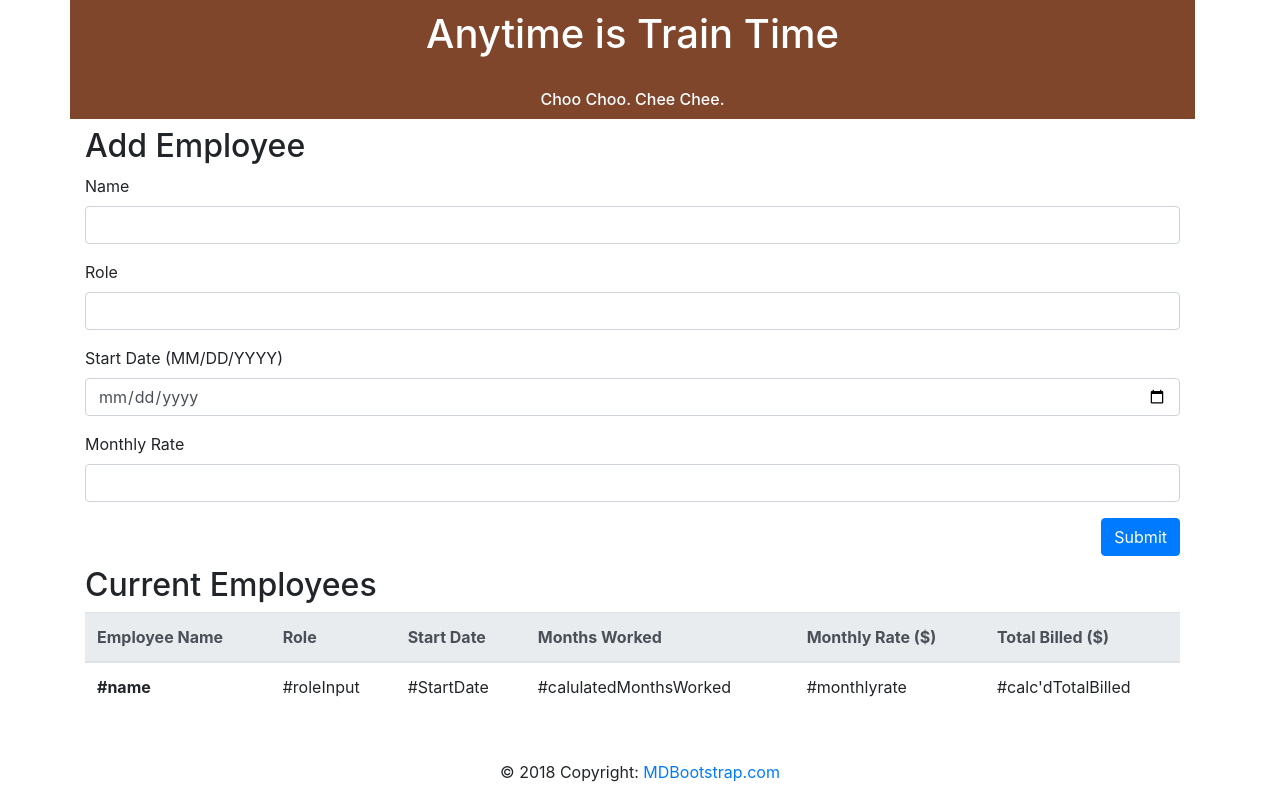
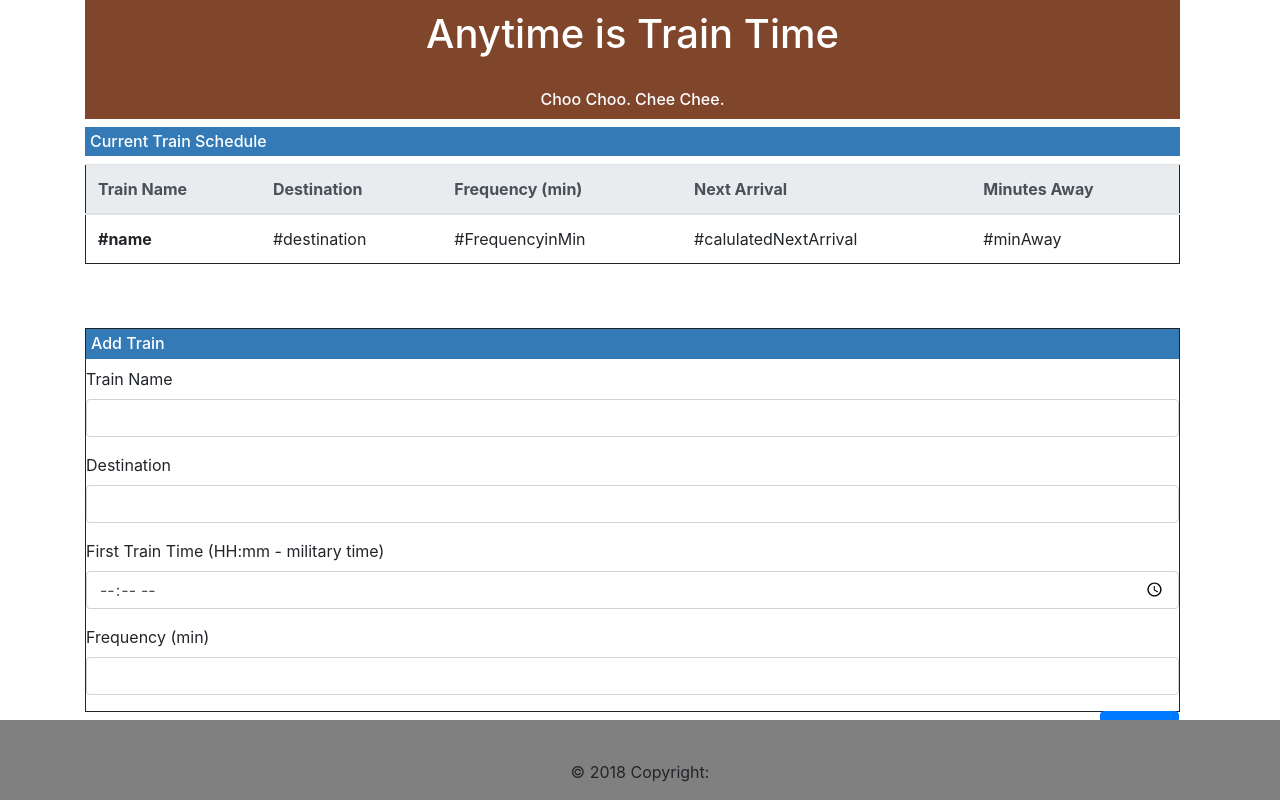
Before and after one commit to Throwback74/TrainScheduler-Firebase, a plain HTML site: page index.html in a window 1280 px wide. Drawn offline with nearby package versions, Linux system fonts and the light colour scheme; files whose address does not match are found by name.

Commit message:
desktop end of night commit

```diff
--- a/index.html
+++ b/index.html
@@ -20,14 +20,27 @@
             padding-top: 10px;
         }
 
-        h6 {
+        #topper {
             padding-bottom: 10px;
         }
 
+        .percy {
+            background-color: rgb(51,122,183);
+            color: white;
+            padding: 5px;
+        }
+        form,
+        table {
+            border: solid 1px,
+        }
         #submit-form {
             float: right;
         }
 
+        footer {
+            background-color: gray;
+            overflow: hidden;
+        }
         /* footer {*/
             /* padding: 30px 0; */
             /* clear: both; */
@@ -43,53 +56,56 @@
 <body class="mx-auto my-0">
     <div class= "container-fluid border-bottom-1">
         <div class="container mb-2 mt-0 pl-0">
+            <div class="container">
                 <div class="page-header">
                     <header class="trainingDay"><h1>Anytime is Train Time</h1><br>
-                        <h6>Choo Choo. Chee Chee.</h6></header>
+                        <h6 id="topper">Choo Choo. Chee Chee.</h6>
+                    </header>
+                </div>
             </div>
             <div class="container mt-2">
-                    <form>
-                        <div class="form-group">
-                            <h2>Add Employee</h2>
-                            <label for="Name">Name</label>
-                            <input type="text" class="form-control" id="nameInput">
-                        </div>
-                        <div class="form-group">
-                            <label for="Role">Role</label>
-                            <input type="text" class="form-control" id="roleInput">
-                        </div>
-                        <div class="form-group">
-                                <label for="start-date">Start Date (MM/DD/YYYY)</label>
-                                <input type="date" class="form-control" id="startDate">
-                        </div>
-                        <div class="form-group">
-                                <label for="monthly-rate">Monthly Rate</label>
-                                <input type="number" class="form-control" id="monthlyRate">
-                        </div>
-                        <button class="btn btn-primary" id="submit-form" type="submit">Submit</button>
-                    </form>
-                    <br><br>
                 <table class="table">
-                        <h2>Current Employees</h2>
+                    <h6 class="percy">Current Train Schedule</h6>
                     <thead class="thead-light">
                         <tr>
-                            <th scope="col">Employee Name</th>
-                            <th scope="col">Role</th>
-                            <th scope="col">Start Date</th>
-                            <th scope="col">Months Worked</th>
-                            <th scope="col">Monthly Rate ($)</th>
-                            <th scope="col">Total Billed ($)</th>
+                        <th scope="col">Train Name</th>
+                        <th scope="col">Destination</th>
+                        <th scope="col">Frequency (min)</th>
+                        <th scope="col">Next Arrival</th>
+                        <th scope="col">Minutes Away</th>
                         </tr>
                     </thead>
                     <tbody>
                         <tr>
-                                <th scope="row" id="nameRow">#name</th>
-                                <td id="roleRow">#roleInput</td>
-                                <td id="dateRow">#StartDate</td>
-                                <td id="monthsWorked">#calulatedMonthsWorked</td>
-                                <td id="rateRow">#monthlyrate</td>
-                                <td id="totalRow">#calc'dTotalBilled</td>
+                            <th scope="row" id="trainNameRow">#name</th>
+                            <td id="destinationRow">#destination</td>
+                            <td id="frequencyRow">#FrequencyinMin</td>
+                            <td id="nextArrivalRow">#calulatedNextArrival</td>
+                            <td id="minAwayRow">#minAway</td>
                         </tr>
+                    </tbody>
+                </table>
+                    <br><br>
+                <form>
+                    <div class="form-group">
+                        <h6 class="percy">Add Train</h6>
+                        <label for="Train Name">Train Name</label>
+                        <input type="text" class="form-control" id="trainInput">
+                    </div>
+                    <div class="form-group">
+                        <label for="Destination">Destination</label>
+                        <input type="text" class="form-control" id="destinationInput">
+                    </div>
+                    <div class="form-group">
+                            <label for="First Train Time">First Train Time (HH:mm - military time)</label>
+                            <input type="time" class="form-control" id="initialTime">
+                    </div>
+                    <div class="form-group">
+                            <label for="Frequency">Frequency (min)</label>
+                            <input type="number" class="form-control" id="frequencyInput">
+                    </div>
+                    <button class="btn btn-primary" id="submit-form" type="submit">Submit</button>
+                </form>
                             <!-- <footer>
             <div class="fixed-bottom container-fluid section py-2 border-top-2">
                 &copy; Copyright
@@ -97,7 +113,7 @@
             </footer> -->
             <footer class="fixed-bottom page-footer font-small blue pt-4 mt-4">
                 <div class="footer-copyright text-center py-3">© 2018 Copyright:
-                    <a href="https://mdbootstrap.com/bootstrap-tutorial/"> MDBootstrap.com</a>
+
                 </div>
             </footer>
         </div>
```
Lines whose indentation alone changed are shown as unchanged.
